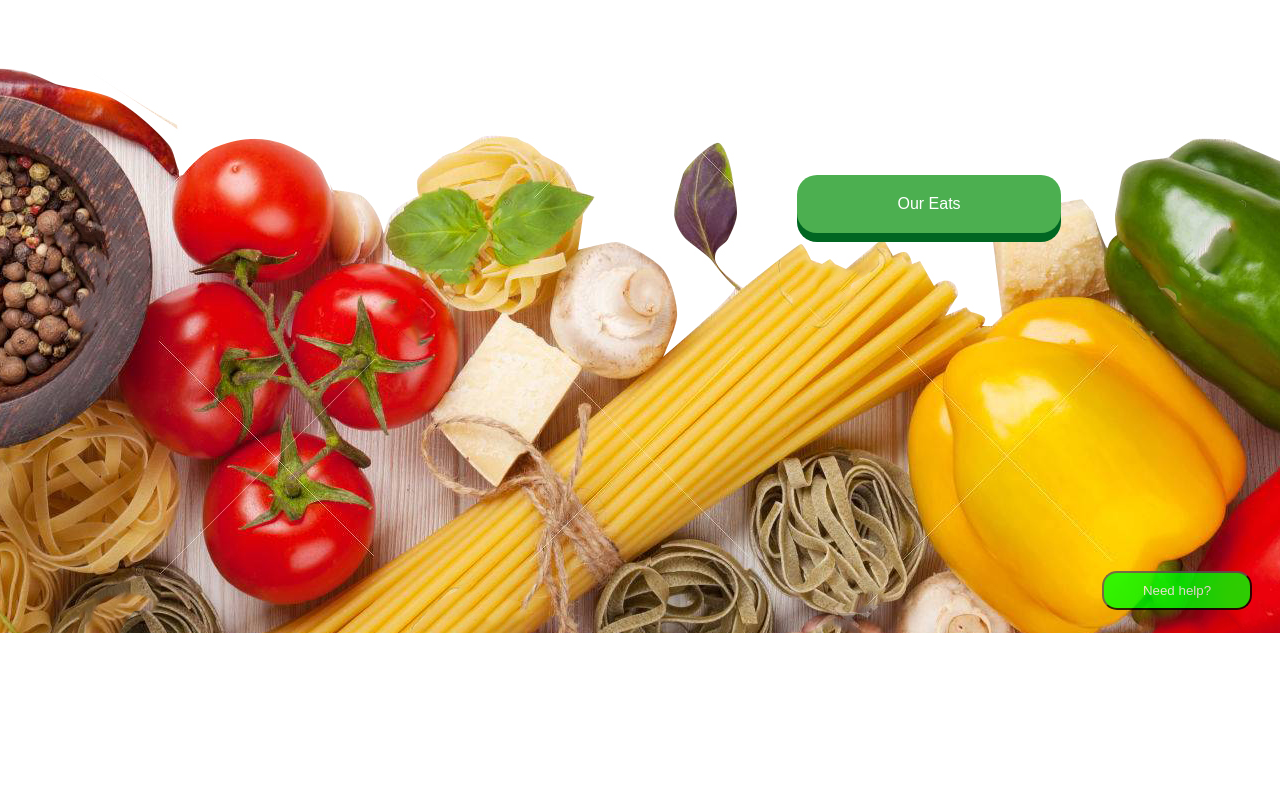
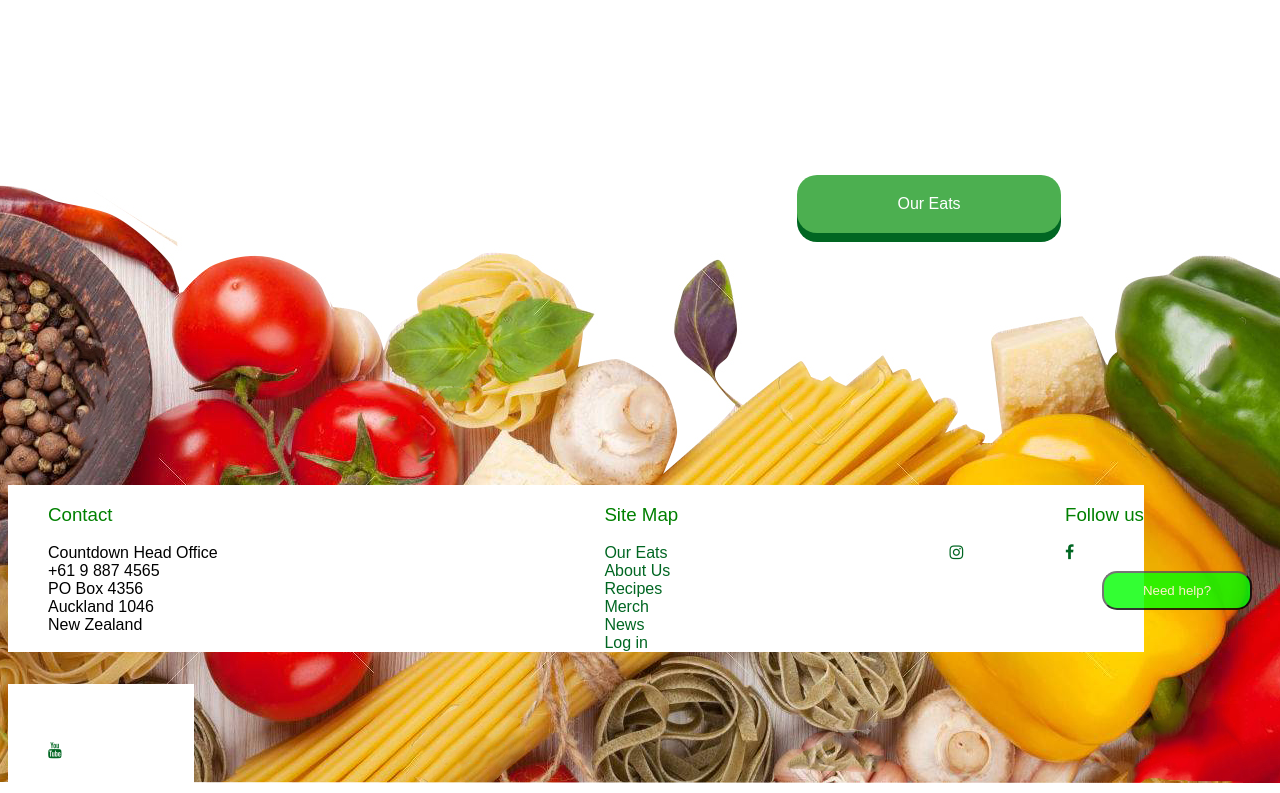
Before and after one commit to nikki-bot/Group2Web, a plain HTML site: page index.html in a window 1280 px wide. Shown: the part 167-960 px from the top of the page. Before the commit the page ends 800 px from the top, so only its background shows below. Drawn offline with Linux system fonts and the light colour scheme.

Commit message:
save changes footer

```diff
--- a/FreshEats.css
+++ b/FreshEats.css
@@ -179,3 +179,50 @@ width: 420px;
 .form-container .btn:hover, .open-button:hover {
   opacity: 10;
 }
+
+}
+footer ul{
+  text-align: center;
+  padding: 120px 120px;
+  background-color: #99ff99;
+  font-family: sans-serif;
+
+
+}
+
+footer ul {
+  list-style: none;
+  display: block;
+  float: left;
+  font-family: sans-serif;
+
+}
+footer h3 {
+  font-weight: 100;
+  margin-bottom: 0;
+}
+li4 {list-style: none;
+display: block;
+float: left;
+
+}
+footer ul {
+  list-style: none;
+  display: block;
+  float: left;
+  background-color: white;
+}
+footer h3 {
+  font-weight: 100;
+  margin-bottom: 0;
+}
+.pink{color: green;}
+.jolly{color: white;}
+.li4{color: white;}
+.again{color: white;}
+.ok{color: white;}
+.erase{color:green;}
+.erase2{color:white;}
+.erase3{color:white;}
+.social{color: white;}
+.delete{color:white;}
--- a/index.html
+++ b/index.html
@@ -3,6 +3,7 @@
 <head>
 <meta name="viewport" content="width=device-width, initial-scale=1">
 <link rel="stylesheet" type="text/css" href="FreshEats.css">
+<link rel="stylesheet" href="https://cdnjs.cloudflare.com/ajax/libs/font-awesome/4.7.0/css/font-awesome.min.css">
 
 
 <Title>FreshEats </Title>
@@ -94,6 +95,183 @@ function closeForm() {
   document.getElementById("myForm").style.display = "none";
 }
 </script>
+<br>
+<br>
+<br>
+
+  <footer>
+  <ul>
+    <h3 class="pink">Contact</h3>
+    <br>
+    <li4>Countdown Head Office</li>
+      <br>
+    <li4>+61 9 887 4565</li>
+      <br>
+    <li4>PO Box 4356</li>
+      <br>
+    <li4>Auckland 1046</li>
+      <br>
+    <li4>New Zealand</li>
+      <br>
+
+      <br>
+  </ul>
+  <ul>
+    <h3 class="jolly">Header</h3>
+    <br>
+      <class="li4" style= color:white;>Some Link</li>
+      <br>
+    <li4>Some Link</li>
+      <br>
+    <li4>Some Link</li>
+      <br>
+    <li4>Some Link</li>
+      <br>
+    <li4>Some Link</li>
+      <br>
+    <li4>Some Link</li>
+      <br>
+  </ul>
+  <ul>
+    <h3 class="again">Header</h3>
+    <br>
+    <class="li4" style= color:white;>Some Link</li>
+      <br>
+    <li4>Some Link</li>
+      <br>
+    <li4>Some Link</li>
+      <br>
+    <li4>Some Link</li>
+      <br>
+    <li4>Some Link</li>
+      <br>
+    <li4>Some Link</li>
+      <br>
+  </ul>
+  <ul>
+    <h3 class="ok">Header</h3>
+    <br>
+    <class="li4" style= color:white;>Some Link</li>
+      <br>
+    <li4>Some Link</li>
+      <br>
+    <li4>Some Link</li>
+      <br>
+    <li4>Some Link</li>
+
+      <br>
+    <li4>Some Link</li>
+      <br>
+    <li4>Some Link</li>
+      <br>
+  </ul>
+  <ul>
+    <h3 class="erase">Site Map</h3>
+    <br>
+    <class="li4" style= color:blue><a href="OurEats.html">Our Eats</li></a>
+      <br>
+    <class="li4" style=color:blue><a href="About us.html">About Us</li></a>
+      <br>
+    <li4><a href="Recipes.html">Recipes</li></a>
+      <br>
+    <li4><a href="Merch.html">Merch</li></a>
+      <br>
+    <li4><a href="News.html">News</li></a>
+      <br>
+    <li4><a href="Login.html">Log in</li></a>
+      <br>
+  </ul>
+  <ul>
+    <h3 class="erase2">Header</h3>
+    <br>
+  <class="li4" style= color:white;>Some Link</li>
+      <br>
+    <li4>Some Link</li>
+      <br>
+    <li4>Some Link</li>
+
+      <br>
+    <li4>Some Link</li>
+      <br>
+    <li4>Some Link</li>
+      <br>
+    <li4>Some Link</li>
+      <br>
+
+
+
+
+  </ul>
+  <ul>
+    <h3 class="erase3">Header</h3>
+    <br>
+    <class="li4" style= color:white;>Some Link</li>
+      <br>
+    <li4>Some Link</li>
+      <br>
+    <li4>Some Link</li>
+      <br>
+    <li4>Some Link</li>
+      <br>
+    <li4>Some Link</li>
+      <br>
+    <li4>Some Link</li>
+      <br>
+  </ul>
+  <ul>
+    <h3 class="social">Header</h3>
+    <br>
+    <li4><a href="#" class="fa fa-instagram"></a></li>
+      <br>
+    <class="li4" style=color:white;>Some Link</li>
+      <br>
+    <li4>Some Link</li>
+      <br>
+    <li4>Some Link</li>
+      <br>
+    <li4>Some Link</li>
+      <br>
+    <li4>Some Link</li>
+      <br>
+  </ul>
+  <ul>
+    <h3 class="pink">Follow us</h3>
+    <br>
+    <li4><a href="#" class="fa fa-facebook"></a></li>
+      <br>
+  <class="li4" style=color:white;>Some Link</li>
+      <br>
+    <li4>Some Link</li>
+      <br>
+    <li4>Some Link</li>
+      <br>
+    <li4>Some Link</li>
+      <br>
+    <li4>Some Link</li>
+      <br>
+  </ul>
+  <ul>
+    <h3 class="delete"> h</h3>
+    <br>
+    <li4><a href="#" class="fa fa-youtube"></a></li>
+      <br>
+    <class="li4" style=color:white;>Some link</li>
+      <br>
+    <li4>some link</li>
+      <br>
+    <li4>some linksomlinklink</li>
+
+      <br>
+    <li4></li>
+      <br>
+    <li4></li>
+      <br>
+  </ul>
+
+
+
+</footer>
+
 
 
 
```
